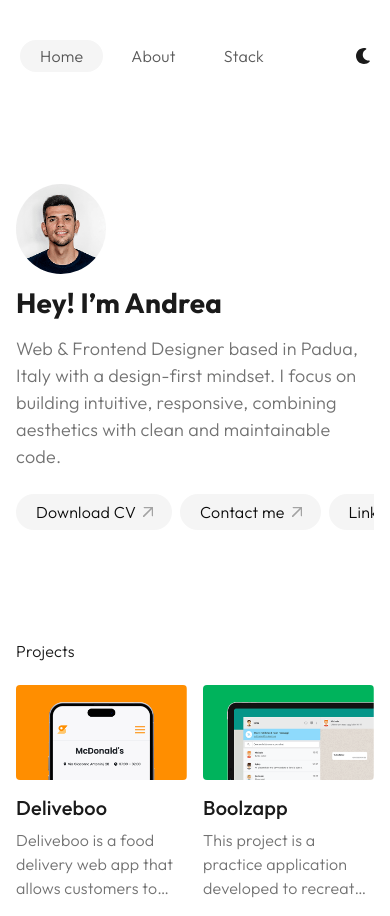
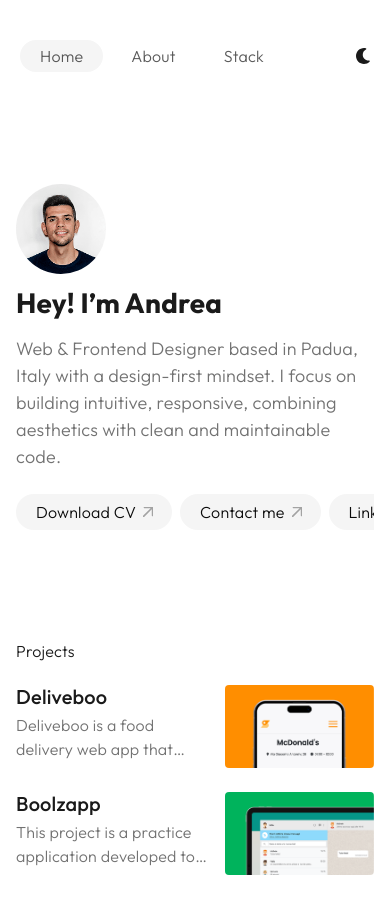
Before and after one commit to andrea-salvalaggio/portfolio, a Nuxt app: page / in a window 390 px wide. Built offline with nearby package versions, Linux system fonts and the light colour scheme.

Commit message:
feat: improve layout and styling of ProjectsSection and ProjectCard components for better responsiveness and visibility

```diff
--- a/app/components/sections/ProjectsSection.vue
+++ b/app/components/sections/ProjectsSection.vue
@@ -1,8 +1,8 @@
 <template>
     <section class="projects-section p-3">
         <div class="container p-0">
-            <div class="h6 projects-title">Projects</div>
-            <div class="row row-cols-2 gx-3 gx-sm-4 mt-4">
+            <div class="h6 projects-title m-0">Projects</div>
+            <div class="row row-cols-1 row-cols-sm-2 gx-3 gx-sm-4 mt-4">
                 <div v-for="project in projects" :key="project.id">
                     <UiProjectCard :project="project" />
                 </div>
--- a/app/components/ui/ProjectCard.vue
+++ b/app/components/ui/ProjectCard.vue
@@ -1,10 +1,10 @@
 <template>
     <a :href="project.url" class="card-link text-decoration-none" :aria-label="`View ${project.title}`">
-        <div class="card h-100 bg-transparent border-0">
-            <img :src="project.image" :alt="project.title" class="card-image rounded-1 lazyload" />
-            <div class="card-body d-flex flex-column p-0 mt-3">
-                <div class="h5 card-title fw-medium">{{ project.title }}</div>
-                <p class="card-text line-clamp-3 fw-light">{{ project.description }}</p>
+        <div class="card flex-row-reverse flex-sm-column h-100 bg-transparent border-0 pb-4 pb-sm-0">
+            <img :src="project.image" :alt="project.title" class="card-image rounded-1 col-5 col-sm-12 lazyload" />
+            <div class="card-body d-flex flex-column p-0 mt-sm-3 pe-3 pe-sm-0">
+                <div class="h5 card-title fw-medium mb-1 mb-sm-2">{{ project.title }}</div>
+                <p class="card-text line-clamp-2 line-clamp-sm-3 fw-light">{{ project.description }}</p>
             </div>
         </div>
     </a>
@@ -22,10 +22,22 @@ defineProps({
 <style scoped lang="scss">
 @use '@/assets/scss/variables' as *;
 
-.line-clamp-3 {
+.card-image {
+    height: fit-content;
+}
+.line-clamp-2 {
     display: -webkit-box;
-    -webkit-line-clamp: 3;
+    -webkit-line-clamp: 2;
     -webkit-box-orient: vertical;
     overflow: hidden;
 }
+
+@media (min-width: 576px) {
+    .line-clamp-3 {
+        display: -webkit-box;
+        -webkit-line-clamp: 3;
+        -webkit-box-orient: vertical;
+        overflow: hidden;
+    }
+}
 </style>
```
